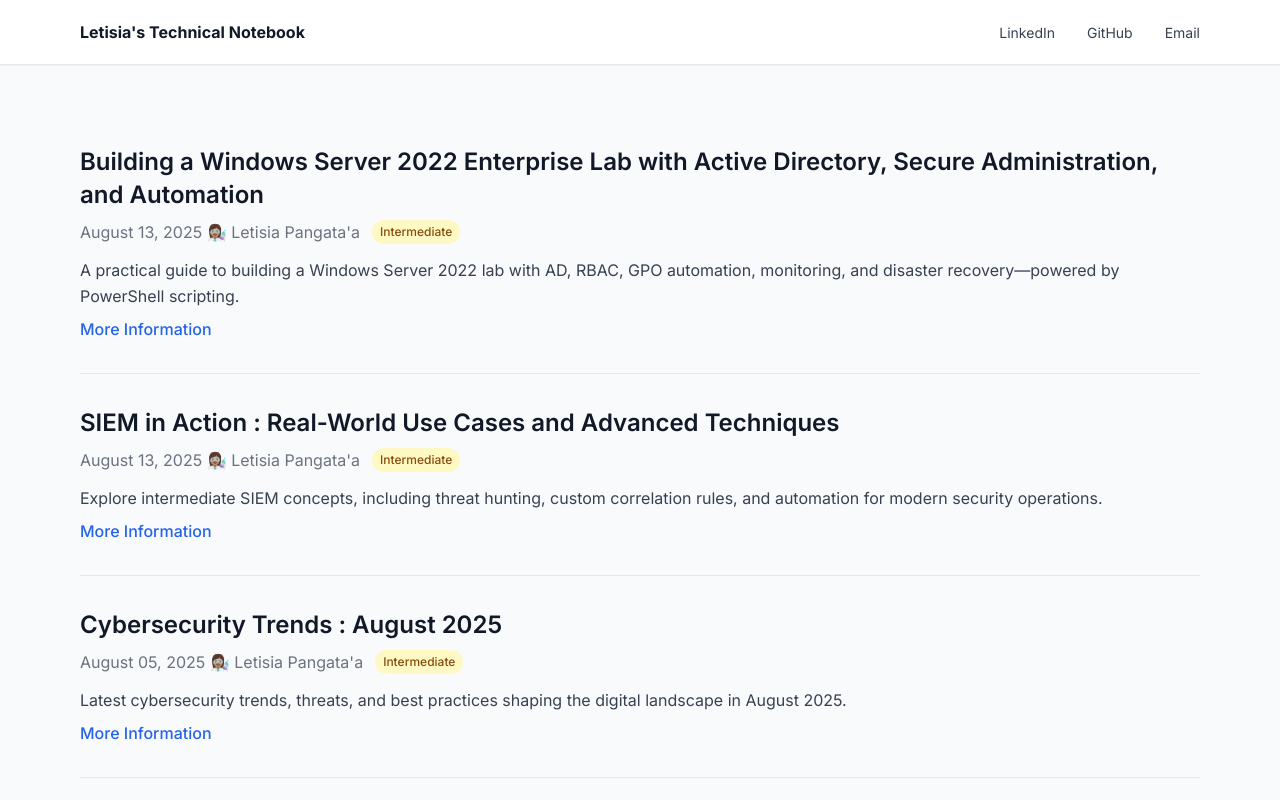
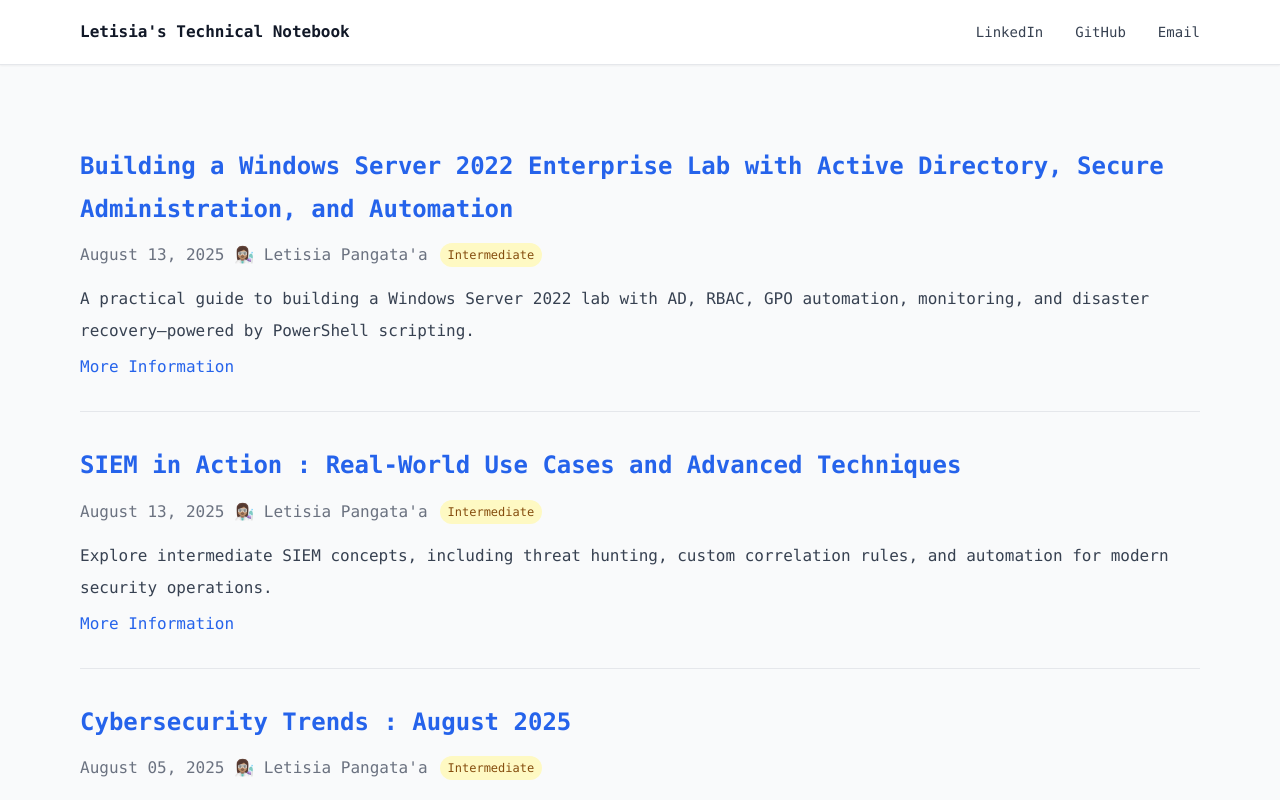
Before and after one commit to letisiapangataa/letisiapangataa.github.io, a Next.js app: page / in a window 1280 px wide. Shown: the top 800 px of the page. Built offline with nearby package versions, Linux system fonts and the light colour scheme.

Commit message:
Update font styles and post title color
Changed the default font family to a monospace stack and updated the post title color to blue on the homepage. Added new utility classes for font size, line height, and a monospace prose style in globals.css.

```diff
--- a/pages/index.tsx
+++ b/pages/index.tsx
@@ -90,7 +90,7 @@ export default function Home({ posts }: HomeProps) {
               {/* Content */}
               <div>
                 <Link href={`/posts/${post.slug}`}>
-                  <h3 className="text-2xl font-semibold text-gray-900 hover:text-blue-600 cursor-pointer mb-2 leading-snug">
+                  <h3 className="text-2xl font-semibold text-blue-600 hover:text-blue-600 cursor-pointer mb-2 leading-snug">
                   {post.title}
                   </h3>
                 </Link>
--- a/styles/globals.css
+++ b/styles/globals.css
@@ -7,11 +7,28 @@
 
 @layer base {
   html {
-    font-family: 'Abadi MT Condensed Light', 'Abadi', 'Inter', 'Segoe UI', Tahoma, Geneva, Verdana, sans-serif;
+    font-family: ui-monospace, SFMono-Regular, Menlo, Monaco, Consolas, 'Liberation Mono', 'Courier New', monospace;
   }
 }
 
 .text-5xl {
-    font-size: 3rem;
-    line-height: 1.5;
-  }
+  font-size: 3rem;
+  line-height: 1.5;
+}
+
+.text-lg {
+  font-size: 1.125rem;
+  line-height: 2;
+}
+
+.leading-snug {
+    line-height: 1.8;
+}
+
+.leading-relaxed {
+    line-height: 2;
+}
+
+.prose {
+    font-family: ui-monospace, SFMono-Regular, Menlo, Monaco, Consolas, 'Liberation Mono', 'Courier New', monospace;
+}
```
